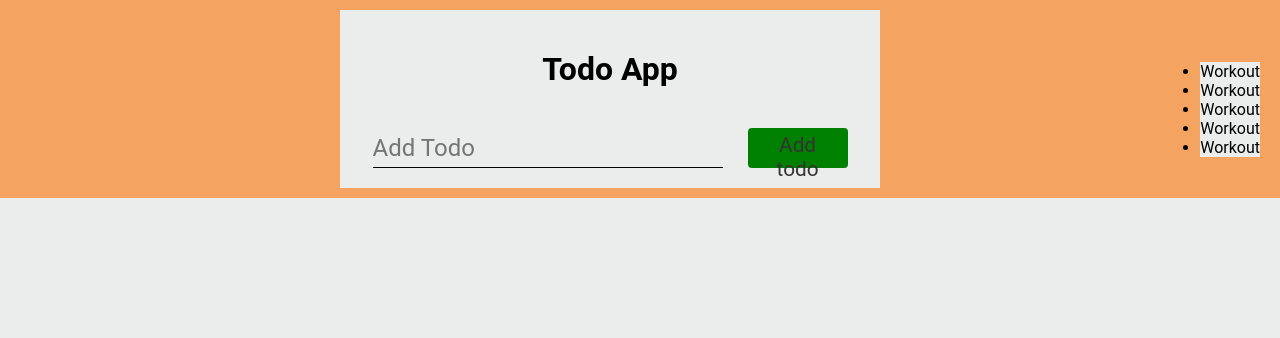
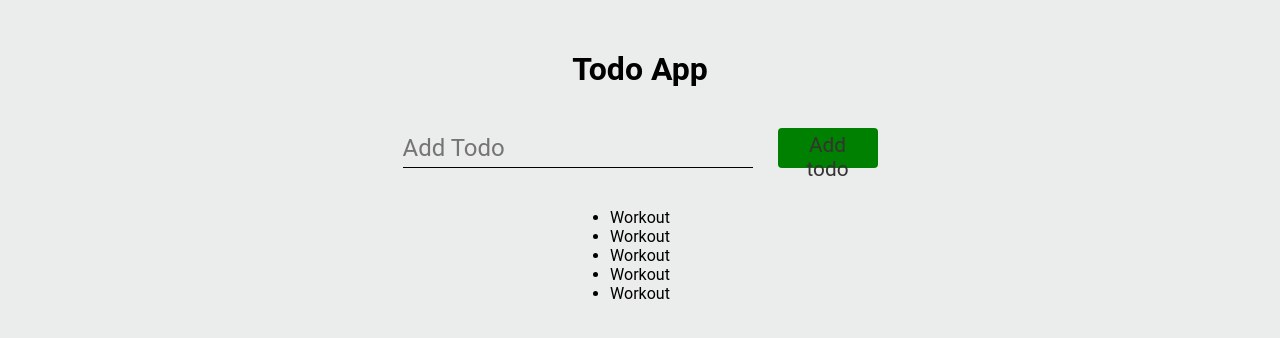
Before and after one commit to brian-ambani/react-projects, a React (Create React App) app in the folder todo-app/: page / in a window 1280 px wide. Shown: the top 338 px of the page. Built offline with nearby package versions, Linux system fonts and the light colour scheme.

Commit message:
updated global styles

```diff
--- a/todo-app/src/App.module.css
+++ b/todo-app/src/App.module.css
@@ -6,9 +6,8 @@
 }
 
 .App {
-  /* text-align: center; */
-  background-color: sandybrown;
-
+  display: flex;
+  flex-direction: column;
   max-width: 1400px;
   margin: 0 auto;
   padding: 10px 20px;
```
